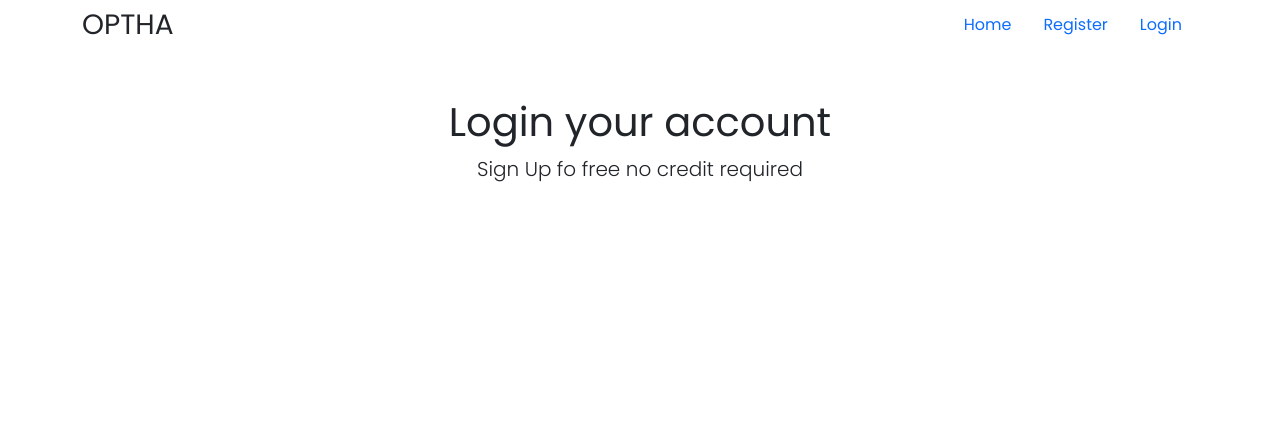
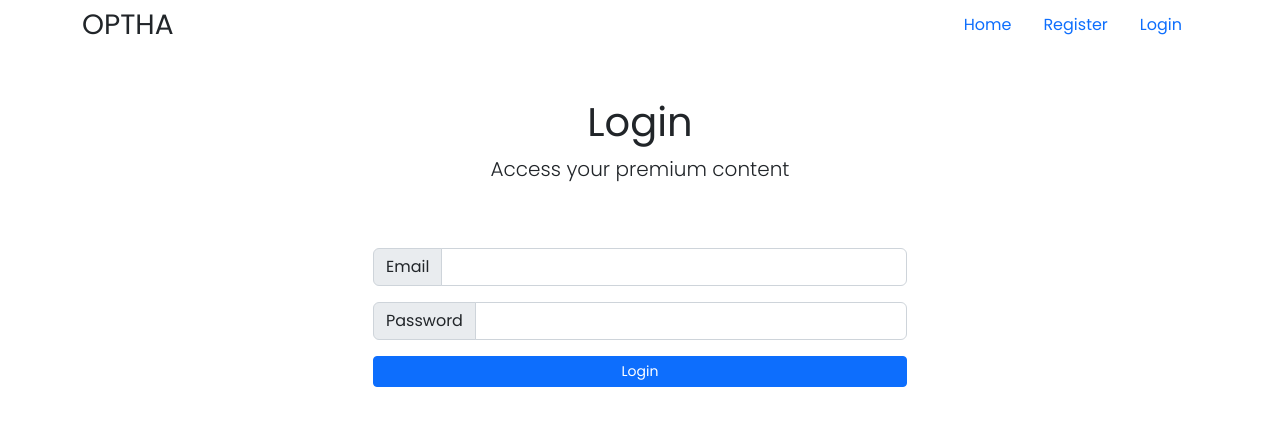
Before and after one commit to 7sering/subcription-system, a React (Vite) app in the folder client/: page /login in a window 1280 px wide. Shown: the top 426 px of the page. Built offline with nearby package versions, Linux system fonts and the light colour scheme.

Commit message:
Login Page Config

```diff
--- a/client/src/pages/Login.jsx
+++ b/client/src/pages/Login.jsx
@@ -1,20 +1,76 @@
-import React from 'react'
+import axios from "axios";
+import { useState } from "react";
+import toast from "react-hot-toast";
 
+import Input from "../components/Input";
+import Button from "../components/Button";
+
+import { useNavigate } from "react-router-dom";
 const Login = () => {
+  const [email, setEmail] = useState("");
+  const [password, setPassword] = useState("");
+  const navigate = useNavigate();
+
+  const handleClick = async (e) => {
+    // console.log(email, password);
+
+    try {
+      e.preventDefault();
+      const { data } = await axios.post("http://localhost:8000/api/login", {
+        email,
+        password,
+      });
+      console.log(data);
+      if (data.error) {
+        toast.error(data.error);
+      } else {
+        setEmail("");
+        setPassword("");
+        navigate("/");
+      }
+    } catch (error) {
+      console.log(error);
+      toast.error("Something went wrong please check again");
+    }
+  };
   return (
     <>
-     <div className='d-flex justify-content-center'>
+      <div className="d-flex justify-content-center">
         <div className="container align-items-center d-flex">
           <div className="row col-md-6 offset-md-3 text-center">
-      <h1 className='pt-5 font-bold'>Login your account </h1>
-      <p className='lead pb-5'>
-        Sign Up fo free no credit required
-      </p>
+            <h1 className="pt-5 font-bold">Login </h1>
+            <p className="lead pb-5">Access your premium content</p>
+            <div className="form-group">
+
+              <Input
+                label="Email"
+                type="email"
+                value={email}
+                setValue={setEmail}
+              />
+              <Input
+                label="Password"
+                type="password"
+                value={password}
+                setValue={setPassword}
+              />
+              <div className="d-grid">
+                <Button
+                  handleClick={handleClick}
+                  text="Login"
+                  // type="danger"
+                  size="sm"
+                />
               </div>
             </div>
           </div>
+          {/* <div className="row">
+            <pre>{JSON.stringify({ name, email, password }, null, 4)}</pre>
+          </div> */}
+        </div>
+      </div>
     </>
-  )
-}
+  );
+};
 
-export default Login
+export default Login;
```
Lines whose indentation alone changed are shown as unchanged.
